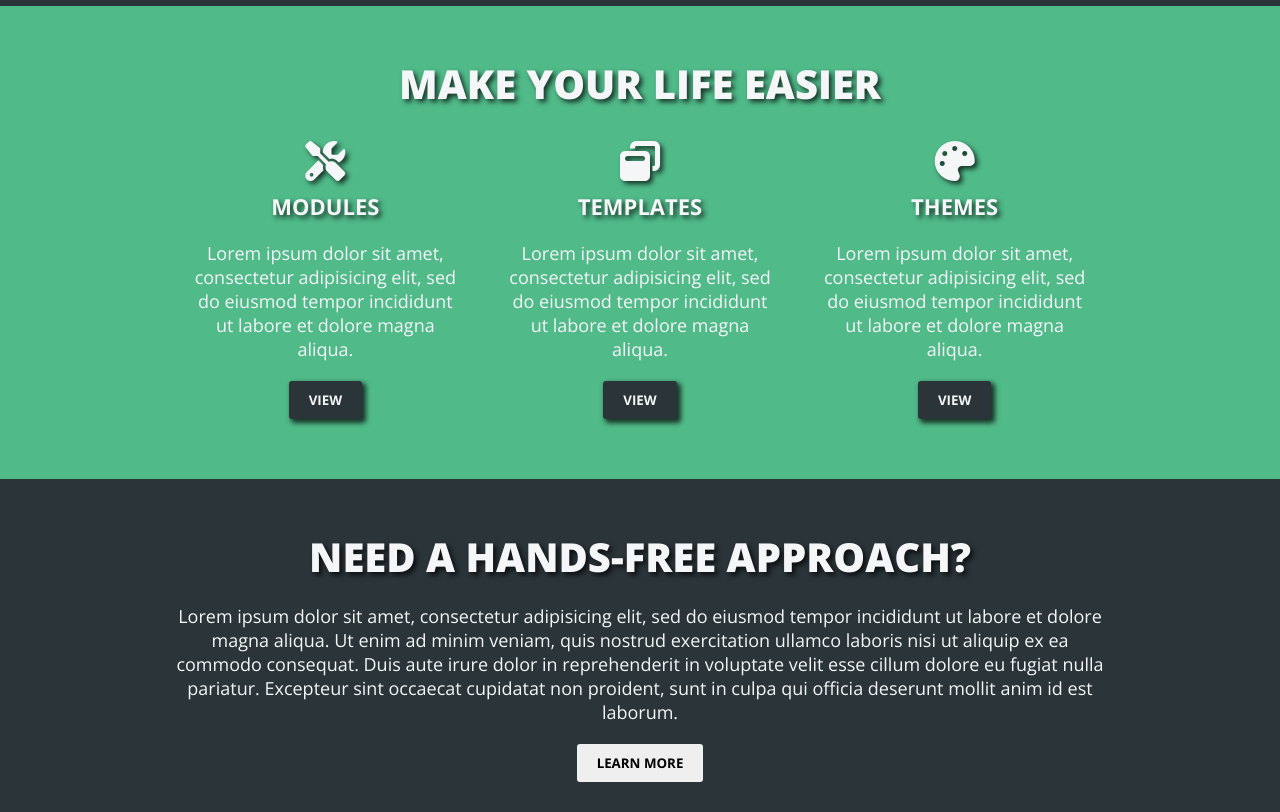
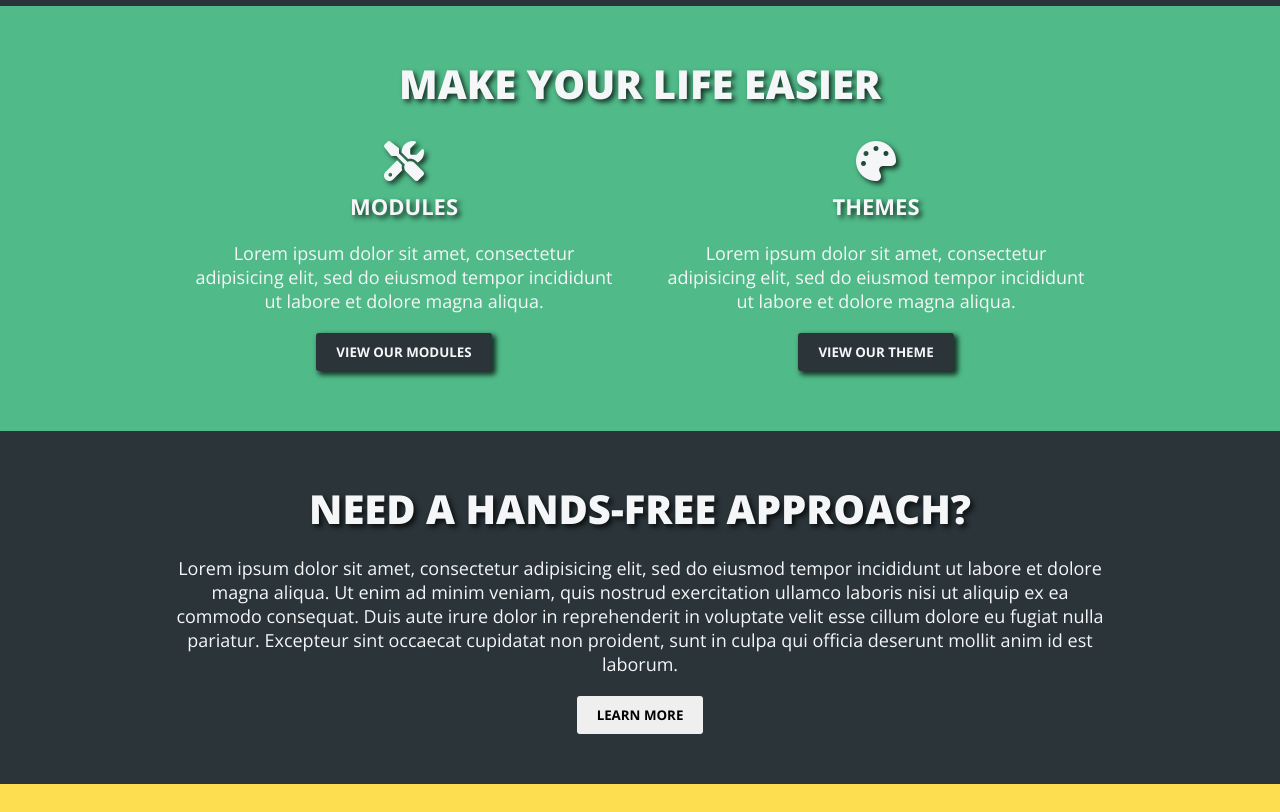
Before and after one commit to SlyTy7/gold-robot, a plain HTML site: page index.html in a window 1280 px wide. Shown: the part 1580-2392 px from the top of the page. Drawn offline with nearby package versions, Linux system fonts and the light colour scheme.

Commit message:
remove template product option

```diff
--- a/index.html
+++ b/index.html
@@ -148,36 +148,25 @@
     <div class="gr-section-center gr-light gr-text-center">
       <h2>make your life easier</h2>
       <div class="gr-row">
-        <div class="gr-col-4">
+        <div class="gr-col-6">
           <div class="product-badge">
             <i class="fas fa-tools"></i>
             <h3>Modules</h3>
             <p class="gr-body-text">Lorem ipsum dolor sit amet, consectetur adipisicing elit, sed do eiusmod tempor
               incididunt ut labore et dolore magna aliqua.</p>
             <a href="#">
-              <button class="gr-dark-bg gr-light gr-shadow-3" type="button" name="button">View</button>
+              <button class="gr-dark-bg gr-light gr-shadow-3" type="button" name="button">View Our Modules</button>
             </a>
           </div>
         </div>
-        <div class="gr-col-4">
-          <div class="product-badge">
-            <i class="fas fa-window-restore"></i>
-            <h3>Templates</h3>
-            <p class="gr-body-text">Lorem ipsum dolor sit amet, consectetur adipisicing elit, sed do eiusmod tempor
-              incididunt ut labore et dolore magna aliqua.</p>
-            <a href="#">
-              <button class="gr-dark-bg gr-light gr-shadow-3" type="button" name="button">View</button>
-            </a>
-          </div>
-        </div>
-        <div class="gr-col-4">
+        <div class="gr-col-6">
           <div class="product-badge">
             <i class="fas fa-palette"></i>
             <h3>Themes</h3>
             <p class="gr-body-text">Lorem ipsum dolor sit amet, consectetur adipisicing elit, sed do eiusmod tempor
               incididunt ut labore et dolore magna aliqua.</p>
             <a href="#">
-              <button class="gr-dark-bg gr-light gr-shadow-3" type="button" name="button">View</button>
+              <button class="gr-dark-bg gr-light gr-shadow-3" type="button" name="button">View Our Theme</button>
             </a>
           </div>
         </div>
```
